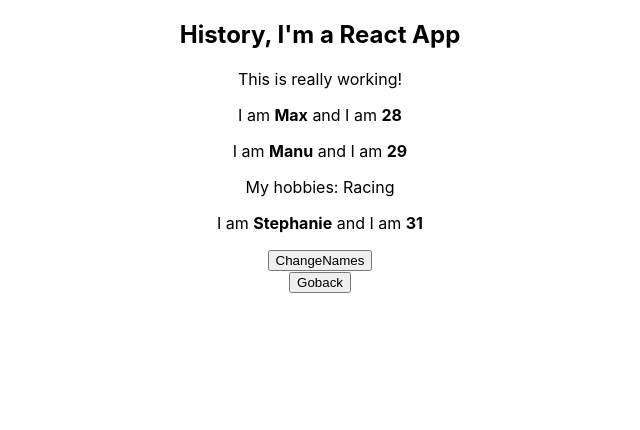
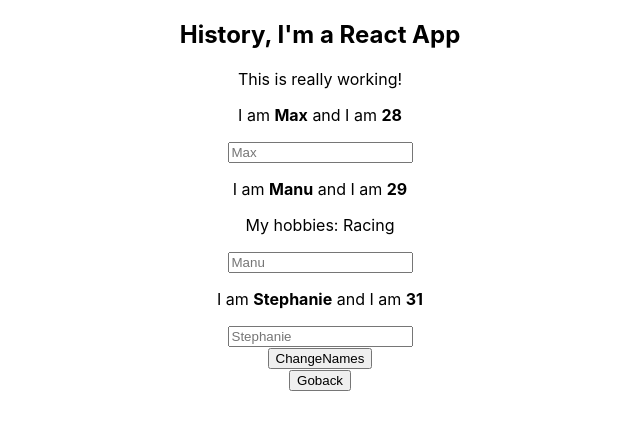
Before and after one commit to Theoneste1/myprojectOne, a React (Create React App) app: page / in a window 1280 px wide. Shown: the top 430 px of the page, without its empty margins (320-960 px from the left). Built offline with nearby package versions, Linux system fonts and the light colour scheme.

Commit message:
The bind method and entering the numbers by users

```diff
--- a/src/components/DisplayInfo.js
+++ b/src/components/DisplayInfo.js
@@ -18,6 +18,21 @@
           persons: [
             {name: newName, age: age},
             {name :newName2, age:age2},
+            {name:'Theoneste', age:'31'}
+                    ]
+                  })
+
+      }
+
+
+      // An other ways of changing the component values but entered from keyboard
+
+      handleNameChangeFnByEvent=(event)=>{
+        this.setState({
+
+          persons: [
+            {name: 'Max', age: '23'},
+            {name :event.target.value, age:'34'},
             {name:'Theoneste', age:'31'}
                     ]
                   })
@@ -47,7 +62,8 @@
 
         <Person name ={this.state.persons[1].name}
         age={this.state.persons[1].age}
-        click={this.handlechangeName}
+        clicked={this.handlechangeName}  //this is the ways of adding an object that would be taken into pron fn
+        changed={this.handleNameChangeFnByEvent} // this is an object that would support us in entering the names we want
         >
           My hobbies: Racing
 
--- a/src/components/Person.js
+++ b/src/components/Person.js
@@ -13,9 +13,10 @@
             are declared within where
             I am calling the person function */}
 
-<p onClick={props.click}>I am  <b>{props.name}</b>   and I am  <b>{props.age}</b></p>
+<p onClick={props.clicked}>I am  <b>{props.name}</b>   and I am  <b>{props.age}</b></p>
    {/* This would be useful to dispaly a part of hobbies */}
     <p>{props.children}</p>
+    <input type= " text" onChange={props.changed} placeholder={props.name}/>
             </div>
     )
 }
```
